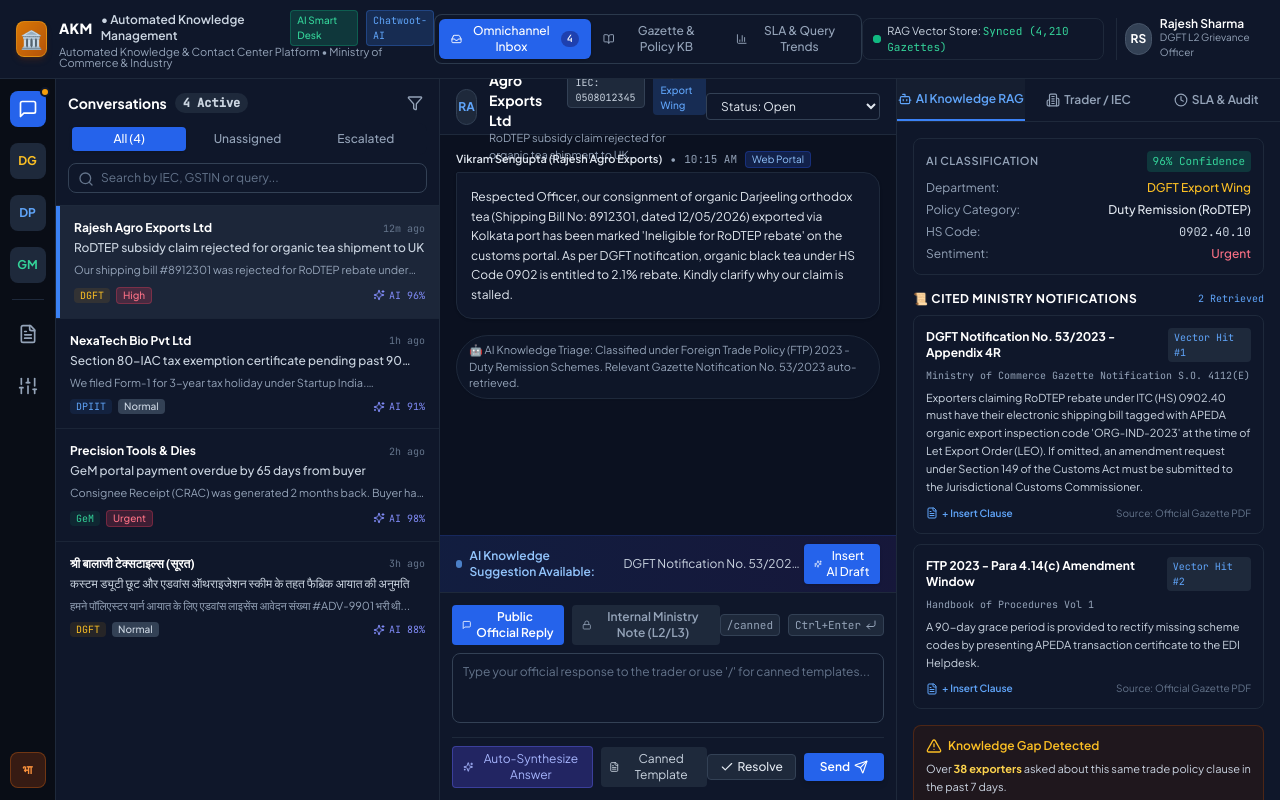
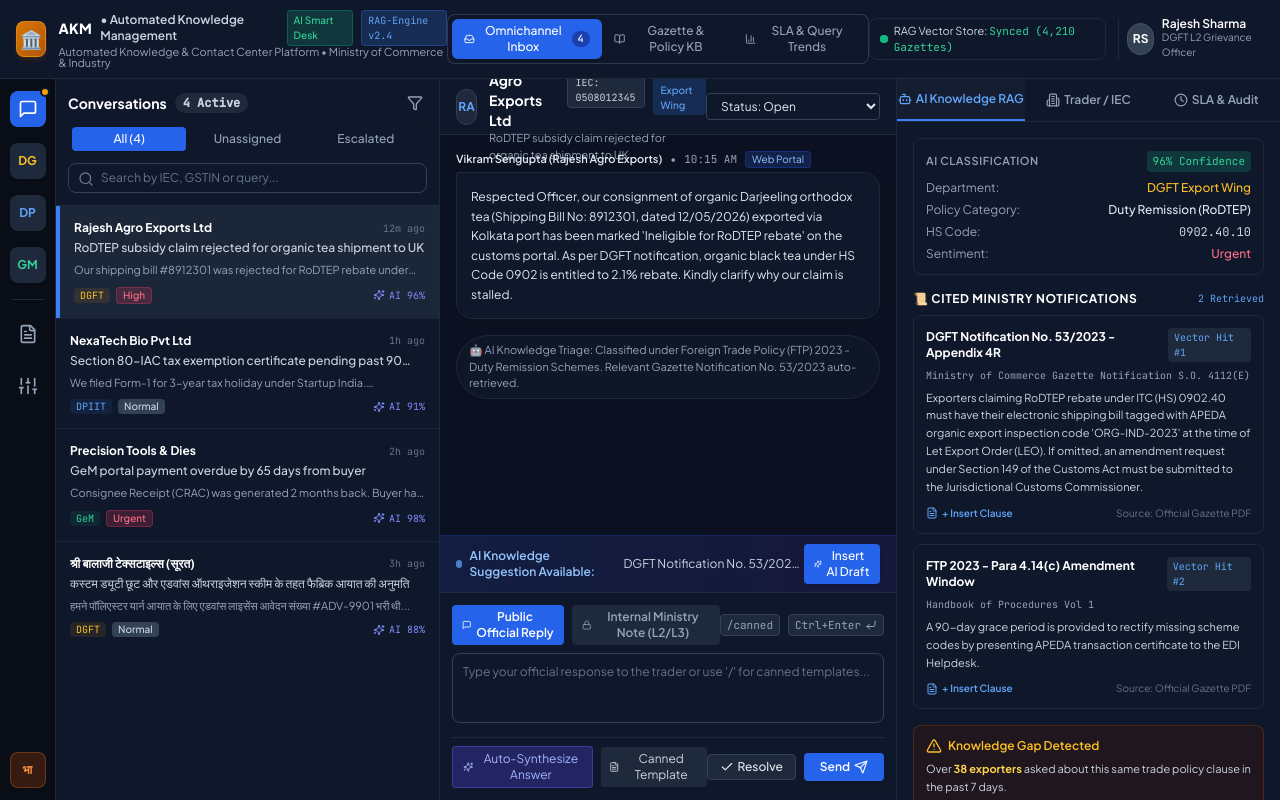
Before and after one commit to Duhoon4568/smart-commerce-contact-center, a React (Vite) app: page / in a window 1280 px wide. Built offline with nearby package versions, Linux system fonts and the light colour scheme.

Commit message:
chore: remove all third-party references and standardize on Gov-AI / RAG engine branding

```diff
--- a/src/components/Header.jsx
+++ b/src/components/Header.jsx
@@ -14,7 +14,7 @@ export default function Header({ currentView, setCurrentView, ticketsCount }) {
             <span className="font-extrabold text-sm tracking-wide text-white uppercase">AKM</span>
             <span className="text-xs text-slate-300 font-semibold hidden sm:inline">• Automated Knowledge Management</span>
             <span className="text-[10px] bg-emerald-500/20 text-emerald-400 border border-emerald-500/30 px-1.5 py-0.5 rounded font-medium">AI Smart Desk</span>
-            <span className="text-[10px] bg-blue-500/20 text-blue-400 border border-blue-500/30 px-1.5 py-0.5 rounded font-mono">Chatwoot-AI</span>
+            <span className="text-[10px] bg-blue-500/20 text-blue-400 border border-blue-500/30 px-1.5 py-0.5 rounded font-mono">RAG-Engine v2.4</span>
           </div>
           <p className="text-[11px] text-slate-400 leading-none">Automated Knowledge & Contact Center Platform • Ministry of Commerce & Industry</p>
         </div>
--- a/src/components/KnowledgeBaseView.jsx
+++ b/src/components/KnowledgeBaseView.jsx
@@ -70,7 +70,7 @@ export default function KnowledgeBaseView() {
               </span>
             </h1>
             <p className="text-xs text-slate-400 mt-1">
-              Chatwoot-style Help Center synced with Foreign Trade Policy (FTP), DPIIT Circulars, and GeM Guidelines
+              Unified Ministry Knowledge Repository synced with Foreign Trade Policy (FTP), DPIIT Circulars, and GeM Guidelines
             </p>
           </div>
           <button
```
Also changed, not shown: demo.html (+6 -6 lines), 1 other file (tests, documents, lock files or other folders).
